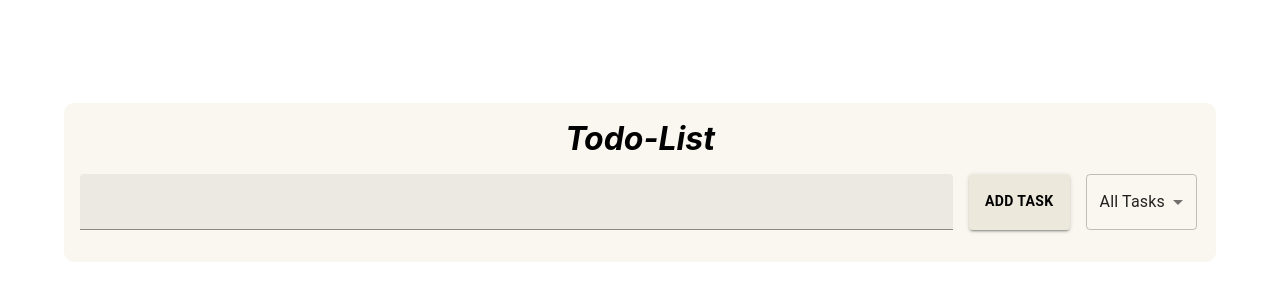
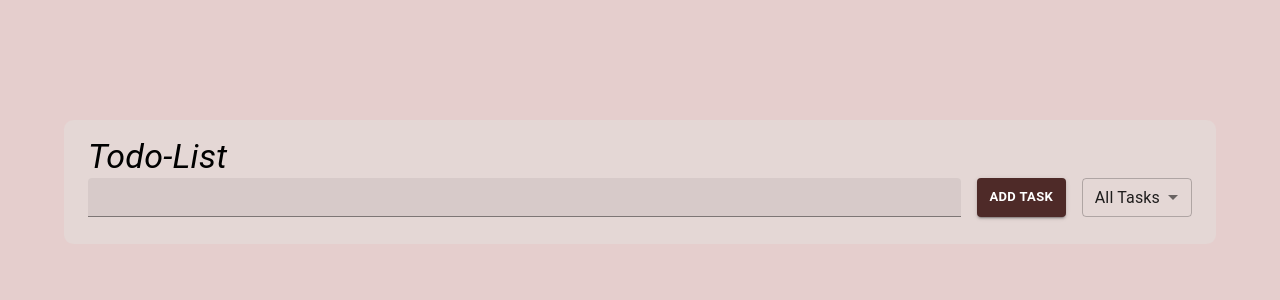
Before and after one commit to Kharl-Angelo/todo-list-technical-exam, a React (Create React App) app: page / in a window 1280 px wide. Shown: the part 218-518 px from the top of the page. Built offline with nearby package versions, Linux system fonts and the light colour scheme.

Commit message:
all MUI components

```diff
--- a/src/Todolist.js
+++ b/src/Todolist.js
@@ -1,11 +1,23 @@
-
-import React, { useContext, useEffect, useState } from 'react'
-import { MyContext } from './App';
-import { Button, Checkbox, TextField, Select, MenuItem} from '@mui/material';
-import DeleteIcon from '@mui/icons-material/Delete';
-import EditIcon from '@mui/icons-material/Edit';
+import React, { useContext, useEffect, useState } from "react";
+import { MyContext } from "./App";
+import {
+  Button,
+  Checkbox,
+  TextField,
+  Select,
+  MenuItem,
+  useTheme,
+  Container,
+  Typography,
+  Stack,
+} from "@mui/material";
+import { Delete as DeleteIcon, Edit as EditIcon } from "@mui/icons-material";
+import { RootBox } from "./cuztomizedStyle";
 
 const Todolist = () => {
+  const contentTheme = useTheme();
+  console.log(contentTheme);
+
   const {
     tasks,
     setTasks,
@@ -25,24 +37,25 @@ const Todolist = () => {
 
   // handling to add newTask in "tasks" array of objects. updating the "tasks" array by spread method to update based on the last state/status of a "tasks" array
 
-  const handleAddTask = ()=> {
+  const handleAddTask = () => {
     if (newTask.trim() !== "") {
-      setTasks((prevTasks) =>  [...prevTasks, {id: nextId, taskName: newTask, completed: false, isChanging: false },]);
-      setNextId((prevId) => prevId + 1)
-      setError("")
+      setTasks((prevTasks) => [
+        ...prevTasks,
+        { id: nextId, taskName: newTask, completed: false, isChanging: false },
+      ]);
+      setNextId((prevId) => prevId + 1);
+      setError("");
     } else {
-      setError("Please enter proper task!")
+      setError("Please enter proper task!");
     }
     setNewTask("");
-  }
+  };
 
   // handle deleting by using filtering method, then set the "tasks" to the filtered one
   const handleDelete = (id) => {
-    const updatedTask = tasks.filter((task) =>
-      task.id !== id
-    )
+    const updatedTask = tasks.filter((task) => task.id !== id);
     setTasks(updatedTask);
-  }
+  };
 
   // updating check box by inverting or setting the "completed:" property to the opposite value from the prev state
   const handleCheckBox = (id) => {
@@ -55,23 +68,23 @@ const Todolist = () => {
 
   // updating taskname, the "isUpdating" variable is to determine whether we are updating or not, if so, we will display the input attribute that initially displaying "none", otherwise it will remain false to display at "none"
   const handleUpdate = (id, name) => {
-    setIsUpdating(id === isUpdating ? null : id)
+    setIsUpdating(id === isUpdating ? null : id);
     setNewUpdatedTask(name);
-  }
+  };
 
   //handling confirm button. once the "Update" button is clicked when in updating status we will get the value of "newUpdatedTask" then assigning it as a new taskName for specific task.
   const handleConfirmUpdate = (id) => {
     setTasks((prevTasks) =>
       prevTasks.map((task) =>
-        task.id === id ? {...task, taskName: newUpdatedTask }: task
+        task.id === id ? { ...task, taskName: newUpdatedTask } : task
       )
-    )
-    setIsUpdating(null)
-  }
+    );
+    setIsUpdating(null);
+  };
 
   // using .useEffect, for filtering the tasks. We will run the .useEffect when the state of "tasks" and "selectedFitler" changes. The function inside the .useEffect is that it filtered through each "task" of "tasks" array then identfying the status whether the "completed" property has a value of true or false, then filtering it and assigned the filtered value to the "updatedTask" which was initially an empty array then setting the "filteredTasks" based on the value of "updatedTask"
 
-  const [ filteredTasks, setFilteredTasks] = useState([]);
+  const [filteredTasks, setFilteredTasks] = useState([]);
 
   useEffect(() => {
     const filterTask = () => {
@@ -79,152 +92,211 @@ const Todolist = () => {
       if (selectedFilter === "all-tasks") {
         updatedTask = tasks;
       } else if (selectedFilter === "active-tasks") {
-          updatedTask = tasks.filter((task) => !task.completed)
+        updatedTask = tasks.filter((task) => !task.completed);
       } else if (selectedFilter === "completed-tasks") {
-          updatedTask = tasks.filter((task) => task.completed)
+        updatedTask = tasks.filter((task) => task.completed);
       } else {
         return false;
       }
       setFilteredTasks(updatedTask);
     };
     filterTask();
-  }, [tasks, selectedFilter])
+  }, [tasks, selectedFilter]);
 
   return (
-    <div className="main-container">
-      <div className="sub-main-container">
-      <h1 className='title-todolist'> Todo-List </h1>
+    <RootBox>
+      <Container>
+        <Typography variant="h4" sx={{ fontStyle: "italic" }}>
+          Todo-List
+        </Typography>
 
-      <div className='to-inputs'>
-        <div className='sub1-to-inputs'>
+        <Stack
+          direction={{ sm: "row", xs: "column" }}
+          spacing={{ sm: 2, xs: 1 }}
+          alignItems={{ sm: "center" }}
+          justifyContent={{ sm: "space-between" }}
+          marginBottom="0.7rem"
+        >
           <TextField
             type="text"
             variant="filled"
             sx={{
-            width: '100%',
+              flex: 1,
+              "& .MuiInputBase-input": {
+                padding: "0.5rem",
+              },
             }}
-          onChange={(e) => setNewTask (e.target.value)}
+            onChange={(e) => setNewTask(e.target.value)}
             value={newTask}
             error={!!error}
             helperText={error}
           />
-        </div>
-        <div className='sub-to-inputs'>
+          <Stack
+            direction="row"
+            spacing={2}
+            justifyContent={{ sm: "space-between", xs: "space-evenly" }}
+            alignItems="center"
+          >
             <Button
+              size="small"
               sx={{
-            backgroundColor: "#ece8dc;",
-            color: "black",
+                flex: 1,
+                maxWidth: "6rem",
                 fontWeight: "bold",
+                padding: "0.5rem 0.8rem !important",
+                height: "0",
               }}
-          variant='contained'
-          onClick={handleAddTask}>
+              color="primary"
+              variant="contained"
+              onClick={handleAddTask}
+            >
               Add Task
             </Button>
 
             <Select
+              sx={{
+                "& .MuiSelect-select": {
+                  padding: "0.5rem 0.8rem",
+                },
+              }}
               value={selectedFilter}
-          sx={{
-            marginLeft: '1em'
-          }}
-          onChange={(e) => setSelectedFilter (e.target.value)}>
+              onChange={(e) => setSelectedFilter(e.target.value)}
+            >
               <MenuItem value="all-tasks"> All Tasks </MenuItem>
               <MenuItem value="active-tasks"> Active Tasks </MenuItem>
               <MenuItem value="completed-tasks"> Completed Tasks </MenuItem>
             </Select>
-        </div>
-      </div>
+          </Stack>
+        </Stack>
 
-      <div className='tasks-container'>
-        {filteredTasks.map((task) =>
-
-          <div
+        <Stack>
+          {filteredTasks.map((task) => (
+            <Stack
               key={task.id}
-            className='task-container'
-            style={{backgroundColor: task.completed ? "#AEEA94" : "#edebe3"}}
+              marginBottom="0.5rem"
+              borderRadius="10px"
+              sx={{
+                backgroundColor: task.completed ? "#AEEA94" : "#edebe3",
+                transition: "0.5s",
+              }}
             >
-              <div
-                className="main-task-container"
-                style={{display: isUpdating === task.id ? "none" : "flex"}}>
-
-                <div className='first-task-container'>
+              <Stack
+                direction={{ sm: "row", xs: "column" }}
+                justifyContent="space-between"
+                display={{ display: isUpdating === task.id ? "none" : "flex" }}
+              >
+                <Stack direction="row" alignItems="center">
                   <Checkbox
                     sx={{
-                    margin: '0 1rem'
+                      margin: "0 0.5rem",
                     }}
-                  className="checkbox"
-                  type='checkbox'
-                  onChange={() => handleCheckBox(task.id)} checked={task.completed}/>
+                    type="checkbox"
+                    onChange={() => handleCheckBox(task.id)}
+                    checked={task.completed}
+                  />
 
-                <p
-                  className='task-name'
-                  style={{textDecoration: task.completed ? 'line-through' : 'none' }}>
+                  <Typography
+                    variant="h6"
+                    textDecoration={task.completed ? "line-through" : "none"}
+                  >
                     {task.taskName}
-                </p>
-                </div>
-                <div className='second-task-container'>
+                  </Typography>
+                </Stack>
+                <Stack
+                  direction="row"
+                  alignItems="center"
+                  justifyContent="space-evenly"
+                  marginBottom={{ sm: "0rem", xs: "0.5rem" }}
+                >
                   <Button
+                    size="small"
                     sx={{
-                    margin: '0 1rem'
+                      fontWeight: "600",
+                      margin: "0 1rem",
+                      maxWidth: "6.5rem",
                     }}
-                  variant='outlined'
-                  color='error'
-                  className='delete-btn'
-                  startIcon={<DeleteIcon/>}
-                  onClick={() => handleDelete(task.id)}> Delete
+                    variant="outlined"
+                    color="error"
+                    startIcon={<DeleteIcon />}
+                    onClick={() => handleDelete(task.id)}
+                  >
+                    Delete
                   </Button>
 
                   <Button
+                    size="small"
                     sx={{
-                    marginRight: '1rem'
+                      fontWeight: "600",
+                      marginRight: "1rem",
+                      maxWidth: "6.5rem",
                     }}
-                  variant='outlined'
-                  color='success'
-                  className='update-btn'
-                  startIcon={<EditIcon/>}
-                  onClick={() => handleUpdate(task.id, task.taskName)}> Update
+                    variant="outlined"
+                    color="success"
+                    startIcon={<EditIcon />}
+                    onClick={() => handleUpdate(task.id, task.taskName)}
+                  >
+                    Update
                   </Button>
-                </div>
-              </div>
+                </Stack>
+              </Stack>
 
-              <div
-                className="updating-container"
-                style={{display: isUpdating === task.id ? "flex" : "none"}}>
-                <div className='first-updating-container'>
+              <Stack
+                padding="0.5rem"
+                direction={{
+                  sm: "row",
+                  xs: "column",
+                }}
+                spacing={2}
+                display={isUpdating === task.id ? "flex" : "none"}
+              >
                 <TextField
                   sx={{
-                    width: "100%",
+                    flex: "1",
                   }}
-                  type='text'
-                  variant='standard'
-                  value={newUpdatedTask} onChange={(e) => setNewUpdatedTask (e.target.value)}
+                  type="text"
+                  variant="standard"
+                  value={newUpdatedTask}
+                  onChange={(e) => setNewUpdatedTask(e.target.value)}
                 />
-                </div>
-                <div className='second-updating-container'>
+                <Stack
+                  direction="row"
+                  spacing={2}
+                  justifyContent={{ justifyContent: "space-evenly" }}
+                >
                   <Button
+                    size="small"
                     sx={{
-                    marginRight: "2.1rem"
+                      fontWeight: "600",
+                      maxWidth: "6.5rem",
                     }}
-                  variant='contained'
-                  color='error'
-                  onClick={() => setIsUpdating (null)}> Cancel
+                    variant="contained"
+                    color="error"
+                    onClick={() => setIsUpdating(null)}
+                  >
+                    {" "}
+                    Cancel
                   </Button>
+                  <Button
+                    size="small"
+                    sx={{
+                      fontWeight: "600",
+                      maxWidth: "6.5rem",
+                    }}
+                    variant="contained"
+                    color="success"
+                    onClick={() => handleConfirmUpdate(task.id)}
+                  >
+                    {" "}
+                    Confirm
+                  </Button>
+                </Stack>
+              </Stack>
+            </Stack>
+          ))}
+        </Stack>
+      </Container>
+    </RootBox>
+  );
+};
 
-                <Button
-                  variant='contained'
-                  color='success'
-                  onClick={() => handleConfirmUpdate(task.id)}> Confirm
-                </Button>
-                </div>
-              </div>
-
-          </div>
-
-        )}
-
-      </div>
-      </div>
-    </div>
-  )
-}
-
-export default Todolist
+export default Todolist;
--- /dev/null
+++ b/src/customizedTheme.js
@@ -0,0 +1,35 @@
+import { createTheme } from "@mui/material";
+
+export const theme = createTheme({
+  palette: {
+    primary: {
+      main: "#4E2A28",
+    },
+    secondary: {
+      main: "#795646",
+    },
+    tertiary: {
+      main: "#e5cecd",
+    },
+    fourth: {
+      main: "#8E9093",
+    },
+    fifth: {
+      main: "#E4D7D5",
+    },
+  },
+
+  components: {
+    MuiContainer: {
+      styleOverrides: {
+        root: ({ theme }) => ({
+          borderRadius: "0.6rem",
+          padding: "1rem",
+          backgroundColor: theme.palette.fifth.main,
+          flex: "1",
+          margin: "0 4rem",
+        }),
+      },
+    },
+  },
+});
--- /dev/null
+++ b/src/cuztomizedStyle.js
@@ -0,0 +1,10 @@
+import { styled, Box } from "@mui/material";
+
+export const RootBox = styled(Box)(({ theme }) => ({
+  height: "100vh",
+  display: "flex",
+  justifyContent: "center",
+  alignItems: "center",
+  backgroundColor: theme.palette.tertiary.main,
+  maxWidth: "100%",
+}));
--- a/src/index.css
+++ b/src/index.css
@@ -1,137 +1,3 @@
 body {
   margin: 0;
-  font-family: -apple-system, BlinkMacSystemFont, 'Segoe UI', 'Roboto', 'Oxygen',
-    'Ubuntu', 'Cantarell', 'Fira Sans', 'Droid Sans', 'Helvetica Neue',
-    sans-serif;
-  -webkit-font-smoothing: antialiased;
-  -moz-osx-font-smoothing: grayscale;
 }
-
-code {
-  font-family: source-code-pro, Menlo, Monaco, Consolas, 'Courier New',
-    monospace;
-}
-
-.main-container {
-  display: flex;
-  justify-content: center;
-  height: 100vh;
-  align-items: center;
-}
-
-.sub-main-container {
-  border-radius: 10px;
-  padding: 1em;
-  background-color: #FAF7F0;
-  flex: 1;
-  margin: 0 4em;
-}
-
-.title-todolist {
-  text-align: center;
-  margin-bottom: 0.5em;
-  margin-top: 0;
-  font-style: oblique;
-}
-
-.to-inputs {
-  margin-bottom: 1em;
-  display: flex;
-  column-gap: 1em;
-  justify-content: space-evenly;
-}
-
-.sub1-to-inputs {
-  flex: 1;
-  height: 100%;
-}
-
-.sub-to-inputs {
-  display: flex;
-  margin-right: 0.2rem;
-  height: 100%;
-}
-
-.task-container {
-  margin-bottom: 0.5em;
-  border-radius: 10px;
-  transition: 0.5s;
-}
-
-.main-task-container {
-  justify-content: space-between;
-}
-
-.first-task-container {
-  display: flex;
-  flex: 1;
-}
-
-.second-task-container {
-  display: flex;
-}
-
-.updating-container {
-  padding: 0.8rem 1.5rem 0.8rem 2rem;
-}
-
-.task-name {
-  width: 10rem;
-  font-size: 1.1em;
-  flex: 1;
-}
-
-.delete-btn {
-  margin-right: 1em;
-}
-
-.main-task-container {
-  display: flex;
-}
-
-.first-updating-container {
-  flex: 1;
-  display: flex;
-}
-
-.second-updating-container {
-  display: flex;
-}
-
-@media  (max-width: 560px) {
-  .to-inputs {
-    flex-direction: column
-  }
-  .sub-to-inputs {
-    margin-top: 0.8em;
-    justify-content: space-evenly;
-  }
-  .main-task-container {
-    flex-direction: column;
-  }
-  .second-task-container {
-    margin-bottom: 0.7rem;
-    justify-content: space-around;
-  }
-  .updating-container {
-    flex-direction: column;
-    padding: 0.7rem 1rem 0.7rem;
-  }
-  .second-updating-container {
-    justify-content: center;
-    margin-top: 0.5rem;
-  }
-}
-
-@media (min-width: 561px) {
-  .first-updating-container {
-    margin-right: 2.1rem
-  }
-  .second-task-container {
-    height: 2.5rem;
-    justify-content: center;
-  }
-  .main-task-container {
-    align-items: center;
-  }
-}
--- a/src/index.js
+++ b/src/index.js
@@ -1,13 +1,17 @@
-import React from 'react';
-import ReactDOM from 'react-dom/client';
-import './index.css';
-import App from './App';
-import reportWebVitals from './reportWebVitals';
+import React from "react";
+import ReactDOM from "react-dom/client";
+import "./index.css";
+import App from "./App";
+import reportWebVitals from "./reportWebVitals";
+import { ThemeProvider } from "@mui/material";
+import { theme } from "./customizedTheme";
 
-const root = ReactDOM.createRoot(document.getElementById('root'));
+const root = ReactDOM.createRoot(document.getElementById("root"));
 root.render(
   <React.StrictMode>
-    <App />
+    <ThemeProvider theme={theme}>
+      <App />
+    </ThemeProvider>
   </React.StrictMode>
 );
 
```
Also changed, not shown: src/App.js (+14 -13 lines). Lines whose indentation alone changed are shown as unchanged.
